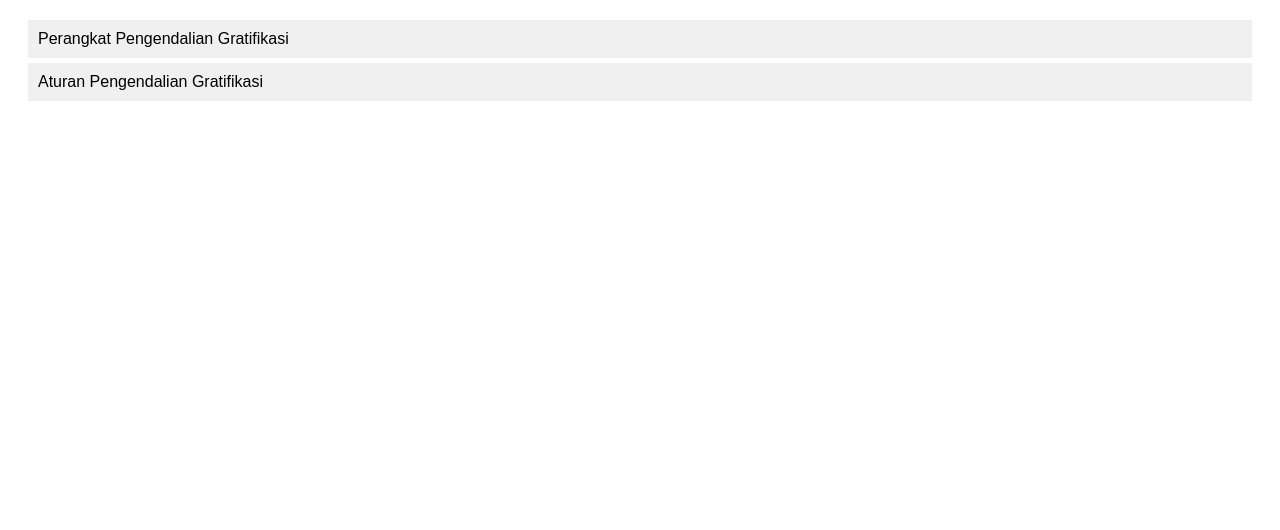
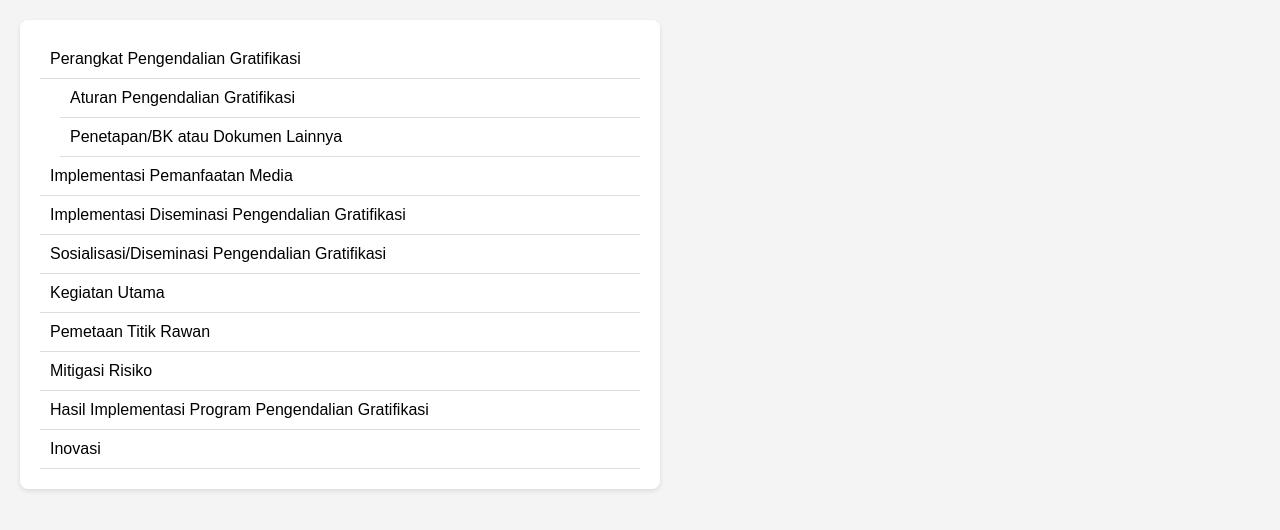
Before and after one commit to INSPEKTORAT-TUBABA/upg.kpk, a plain HTML site: page index.html in a window 1280 px wide. Both pictures are taken after a click on the element "Perangkat Pengendalian Gratifikasi". Drawn offline with Linux system fonts and the light colour scheme.

Commit message:
Update index.html

```diff
--- a/index.html
+++ b/index.html
@@ -3,37 +3,108 @@
 <head>
   <meta charset="UTF-8">
   <meta name="viewport" content="width=device-width, initial-scale=1.0">
-    <title>Hierarki Pengendalian Gratifikasi</title>
+  <title>Menu Pengendalian Gratifikasi</title>
   <style>
-        .container { margin: 20px; font-family: Arial, sans-serif; }
-        .clickable { cursor: pointer; padding: 10px; background: #f0f0f0; margin-bottom: 5px; }
-        .clickable:hover { background: #e0e0e0; }
-        .hidden { display: none; }
+    body {
+      font-family: Arial, sans-serif;
+      margin: 20px;
+      background-color: #f4f4f4;
+    }
+    .menu {
+      max-width: 600px;
+      background-color: #fff;
+      padding: 20px;
+      border-radius: 8px;
+      box-shadow: 0 2px 5px rgba(0, 0, 0, 0.1);
+    }
+    .menu-item {
+      padding: 10px;
+      cursor: pointer;
+      border-bottom: 1px solid #ddd;
+      transition: background-color 0.2s;
+    }
+    .menu-item:hover {
+      background-color: #f0f0f0;
+    }
+    .submenu {
+      display: none;
+      padding-left: 20px;
+    }
+    .submenu.show {
+      display: block;
+    }
   </style>
 </head>
 <body>
-    <div class="container">
-        <div class="clickable" onclick="toggleSection('ppg')">Perangkat Pengendalian Gratifikasi</div>
-        <div id="ppg-content" class="hidden">
+  <div class="menu">
+    <div class="menu-item" onclick="toggleSubmenu('perangkat')">Perangkat Pengendalian Gratifikasi</div>
+    <div class="submenu" id="perangkat">
+      <div class="menu-item" onclick="toggleSubmenu('aturan')">Aturan Pengendalian Gratifikasi</div>
+      <div class="menu-item" onclick="toggleSubmenu('penetapan')">Penetapan/BK atau Dokumen Lainnya</div>
+    </div>
 
-            <div class="clickable" onclick="toggleSection('apg')">Aturan Pengendalian Gratifikasi</div>
-            <div id="apg-content" class="hidden">
-                <form>
+    <div class="menu-item" onclick="toggleSubmenu('implementasi-media')">Implementasi Pemanfaatan Media</div>
+    <div class="submenu" id="implementasi-media">
+      <div class="menu-item" onclick="toggleSubmenu('penyebaran-pesan')">Penyebaran Pesan Melalui Media</div>
+      <div class="submenu" id="penyebaran-pesan">
+        <div class="menu-item">Penyebaran Pesan Melalui Media (Sasaran Internal)</div>
+        <div class="menu-item">Penyebaran Pesan Melalui Media (Sasaran Eksternal)</div>
+      </div>
+    </div>
 
-                   <button type="submit">Kirim</button>
-                </form>
+    <div class="menu-item" onclick="toggleSubmenu('diseminasi')">Implementasi Diseminasi Pengendalian Gratifikasi</div>
+    <div class="submenu" id="diseminasi">
+      <div class="menu-item" onclick="toggleSubmenu('e-learning')">E-Learning Pengendalian Gratifikasi</div>
+      <div class="submenu" id="e-learning">
+        <div class="menu-item">E-learning Peningkatan Pemahaman Gratifikasi</div>
+      </div>
+    </div>
+
+    <div class="menu-item" onclick="toggleSubmenu('sosialisasi')">Sosialisasi/Diseminasi Pengendalian Gratifikasi</div>
+    <div class="submenu" id="sosialisasi">
+      <div class="menu-item">Sosialisasi ke Pihak Internal (Seluruh Pegawai)</div>
+      <div class="menu-item">Sosialisasi ke Pihak Eksternal</div>
+    </div>
+
+    <div class="menu-item" onclick="toggleSubmenu('kegiatan-utama')">Kegiatan Utama</div>
+    <div class="submenu" id="kegiatan-utama">
+      <div class="menu-item">Pengisian Kegiatan Utama/CoreBusiness Dengan Opsi Sektor Berdasarkan Klasifikasi Risiko Monev</div>
+    </div>
+
+    <div class="menu-item" onclick="toggleSubmenu('pemetaan')">Pemetaan Titik Rawan</div>
+    <div class="submenu" id="pemetaan">
+      <div class="menu-item">Identifikasi Titik Rawan Praktik Gratifikasi</div>
+    </div>
+
+    <div class="menu-item" onclick="toggleSubmenu('mitigasi')">Mitigasi Risiko</div>
+    <div class="submenu" id="mitigasi">
+      <div class="menu-item" onclick="toggleSubmenu('mitigasi-risiko')">Mitigasi Risiko Titik Rawan Praktik Gratifikasi</div>
+      <div class="submenu" id="mitigasi-risiko">
+        <div class="menu-item">Mitigasi Risiko Titik Rawan Praktik Gratifikasi</div>
+      </div>
+    </div>
+
+    <div class="menu-item" onclick="toggleSubmenu('hasil-implementasi')">Hasil Implementasi Program Pengendalian Gratifikasi</div>
+    <div class="submenu" id="hasil-implementasi">
+      <div class="menu-item" onclick="toggleSubmenu('pelaporan')">Pelaporan Gratifikasi</div>
+      <div class="submenu" id="pelaporan">
+        <div class="menu-item">Pelaporan Gratifikasi</div>
+      </div>
+    </div>
+
+    <div class="menu-item" onclick="toggleSubmenu('inovasi')">Inovasi</div>
+    <div class="submenu" id="inovasi">
+      <div class="menu-item" onclick="toggleSubmenu('inovasi-pengendalian')">Inovasi Pengendalian Gratifikasi</div>
+      <div class="submenu" id="inovasi-pengendalian">
+        <div class="menu-item">Inovasi Pengendalian Gratifikasi</div>
       </div>
     </div>
   </div>
 
   <script>
-        function toggleSection(sectionId) {
-            var section = document.getElementById(sectionId + '-content');
-            if (section.style.display === "none" || section.style.display === "") {
-                section.style.display = "block";
-            } else {
-                section.style.display = "none";
-            }
+    function toggleSubmenu(id) {
+      const submenu = document.getElementById(id);
+      submenu.classList.toggle('show');
     }
   </script>
 </body>
```
Lines whose indentation alone changed are shown as unchanged.
